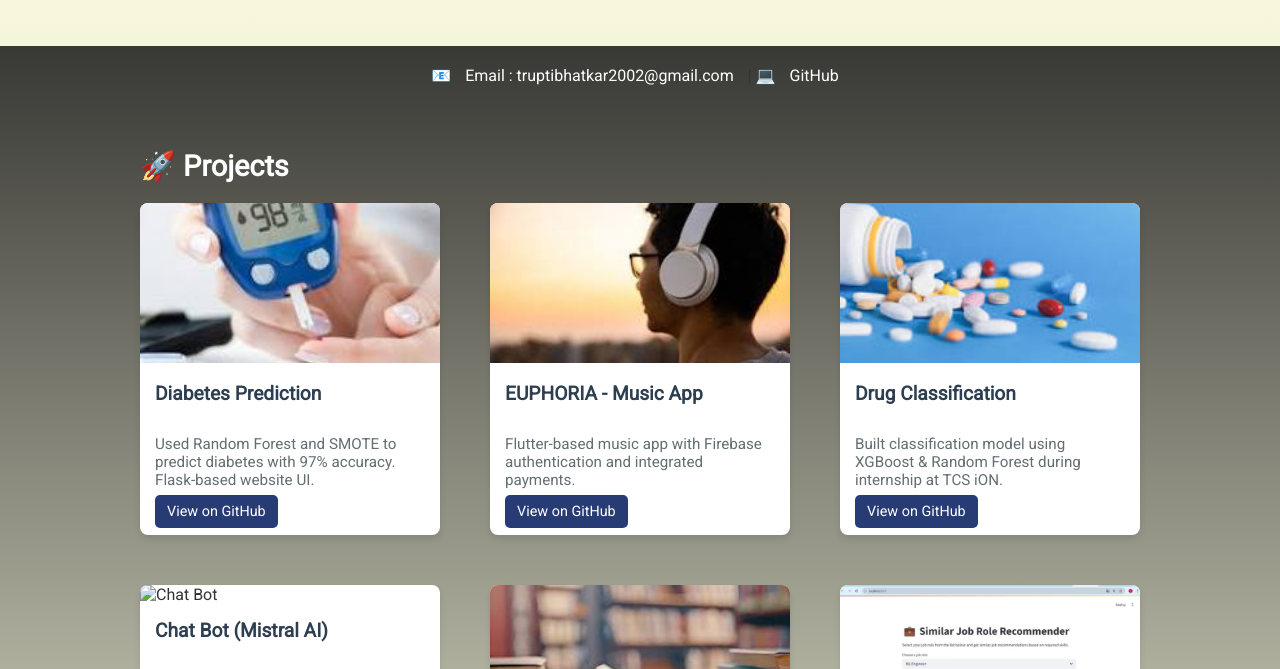
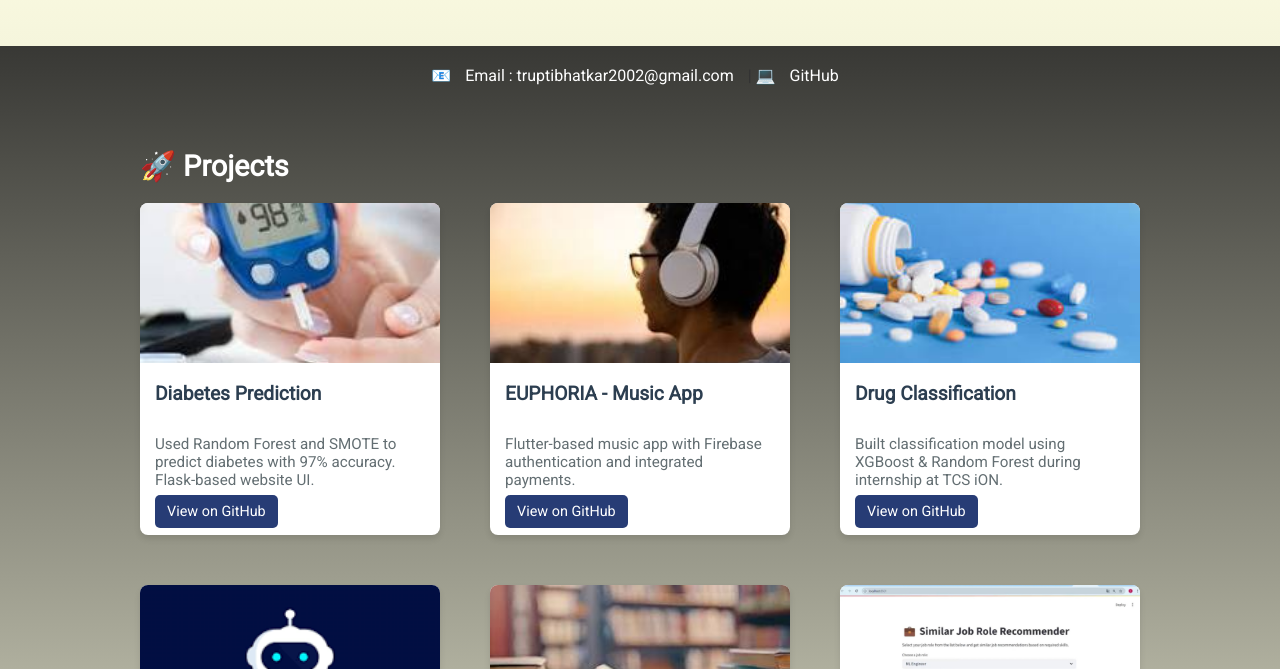
Before and after one commit to truptibhatkar/truptibhatkar.github.io, a plain HTML site: page index.html in a window 1280 px wide. Shown: the part 113-782 px from the top of the page. Drawn offline with Linux system fonts and the light colour scheme.

Commit message:
Update index.html

```diff
--- a/index.html
+++ b/index.html
@@ -166,7 +166,7 @@
 
 
       <div class="card">
-        <img src="Cchatbot.png" alt="Chat Bot">
+        <img src="chatbot.png" alt="Chat Bot">
         <div class="card-content">
           <h3>Chat Bot (Mistral AI)</h3>
           <p>Built a simple chatbot using LLM (Mistral). Deployed for local interaction.</p>
```
